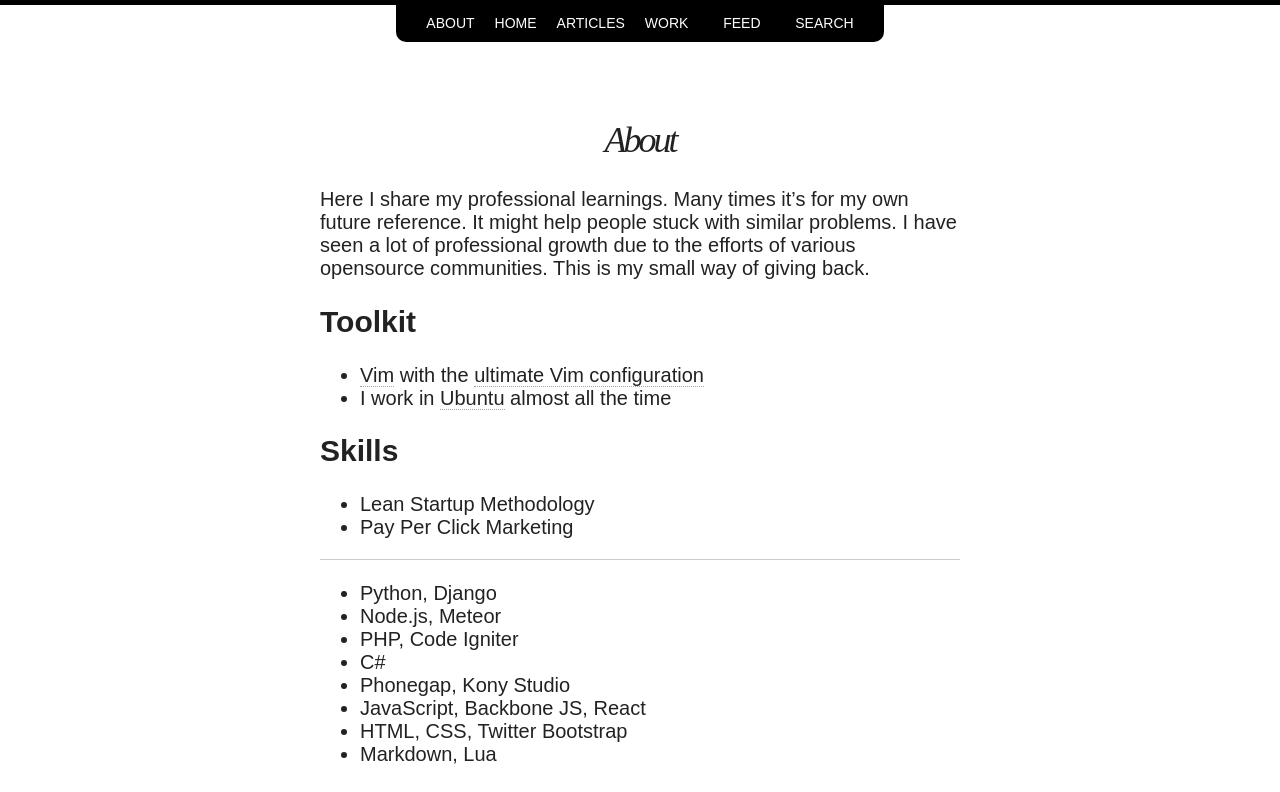
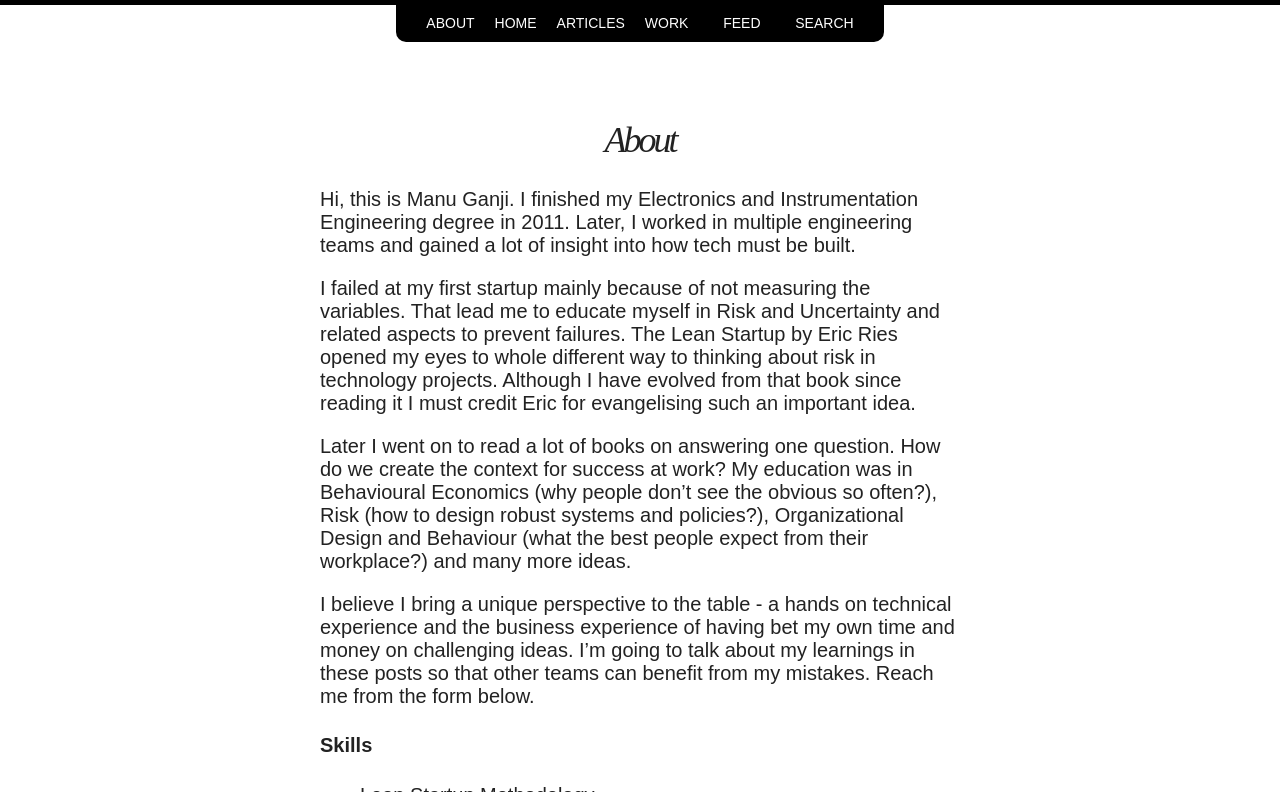
Before and after one commit to manuganji/manuganji.github.io, a Jekyll site: the page built from about.md, in a window 1280 px wide and 1400 px high, cut to the strip 0-792 px from the top of the window. Built offline with Jekyll 4.4.1, drawn with Linux system fonts in a browser that asks for light colours; nearby versions of some CDN libraries; comment, search, counter and statistics services are not loaded; some of the changed text lies outside the part shown.

Commit message:
Updating about me

```diff
--- /dev/null
+++ b/_includes/cont_form.html
@@ -0,0 +1,3 @@
+<center style="margin-top:30px;">
+    <iframe style="min-width:325px;" src="https://docs.google.com/forms/d/1OL07Y_5TqQdef2EoGwNMRCaY7yy5yD9rT5kGsAkgk1I/viewform?embedded=true" width="35%" height="800" frameborder="0" marginheight="0" marginwidth="0">Loading...</iframe>
+</center>
--- a/about.md
+++ b/about.md
@@ -2,18 +2,19 @@
 layout: page
 permalink: /about/
 title: About
-tags: [manu ganji, technical, blog, about]
-modified: 2014-01-29
+tags: [manu ganji, about]
+modified: 2017-04-24
 ---
 
-Here I share my professional learnings. Many times it's for my own future reference. It might help people stuck with similar problems. I have seen a lot of professional growth due to the efforts of various opensource communities. This is my small way of giving back.
+Hi, this is Manu Ganji. I finished my Electronics and Instrumentation Engineering degree in 2011. Later, I worked in multiple engineering teams and gained a lot of insight into how tech must be built.
 
-# Toolkit
+I failed at my first startup mainly because of not measuring the variables. That lead me to educate myself in Risk and Uncertainty and related aspects to prevent failures. The Lean Startup by Eric Ries opened my eyes to whole different way to thinking about risk in technology projects. Although I have evolved from that book since reading it I must credit Eric for evangelising such an important idea.
 
-* [Vim](http://www.vim.org/) with the [ultimate Vim configuration](http://amix.dk/vim/vimrc.html)
-* I work in [Ubuntu](http://ubuntu.com) almost all the time
+Later I went on to read a lot of books on answering one question. How do we create the context for success at work? My education was in Behavioural Economics (why people don't see the obvious so often?), Risk (how to design robust systems and policies?), Organizational Design and Behaviour (what the best people expect from their workplace?) and many more ideas.
 
-# Skills
+I believe I bring a unique perspective to the table - a hands on technical experience and the business experience of having bet my own time and money on challenging ideas. I'm going to talk about my learnings in these posts so that other teams can benefit from my mistakes. Reach me from the form below.
+
+#### Skills
 
 * Lean Startup Methodology
 * Pay Per Click Marketing
@@ -29,6 +30,9 @@ Here I share my professional learnings. Many times it's for my own future refere
 * HTML, CSS, Twitter Bootstrap
 * Markdown, Lua
 
-<center style="margin-top:30px;">
-    <iframe style="min-width:325px;" src="https://docs.google.com/forms/d/1OL07Y_5TqQdef2EoGwNMRCaY7yy5yD9rT5kGsAkgk1I/viewform?embedded=true" width="35%" height="800" frameborder="0" marginheight="0" marginwidth="0">Loading...</iframe>
-</center>
+#### My Engineering Toolkit
+
+* [Vim](http://www.vim.org/) with the [ultimate Vim configuration](http://amix.dk/vim/vimrc.html)
+* I work in [Ubuntu](http://ubuntu.com) almost all the time
+
+{% include cont_form.html %}
--- a/index.html
+++ b/index.html
@@ -10,6 +10,4 @@ tags: [Manu, Ganji, technology, programming, blog,]
   <li><article><a href="{{ post.url }}">{{ post.title }} <span class="entry-date"><time datetime="{{ post.date | date_to_xmlschema }}">{{ post.date | date: "%B %d, %Y" }}</time></span></a></article></li>
 {% endfor %}
 </ul>
-<center style="margin-top:30px;">
-    <iframe style="min-width:325px;" src="https://docs.google.com/forms/d/1OL07Y_5TqQdef2EoGwNMRCaY7yy5yD9rT5kGsAkgk1I/viewform?embedded=true" width="35%" height="800" frameborder="0" marginheight="0" marginwidth="0">Loading...</iframe>
-</center>
+{% include cont_form.html %}
```
